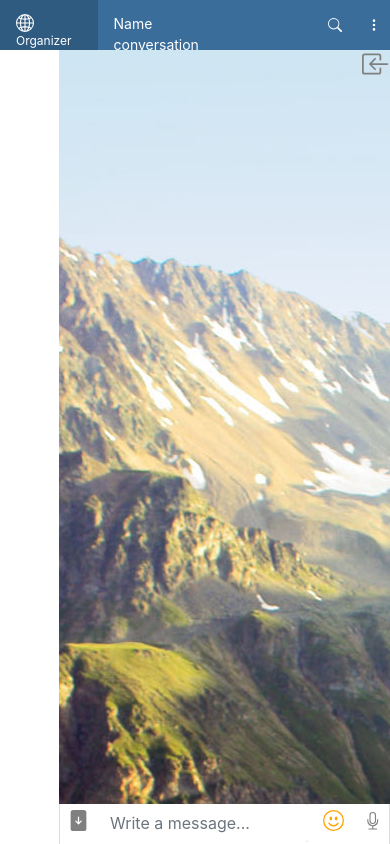
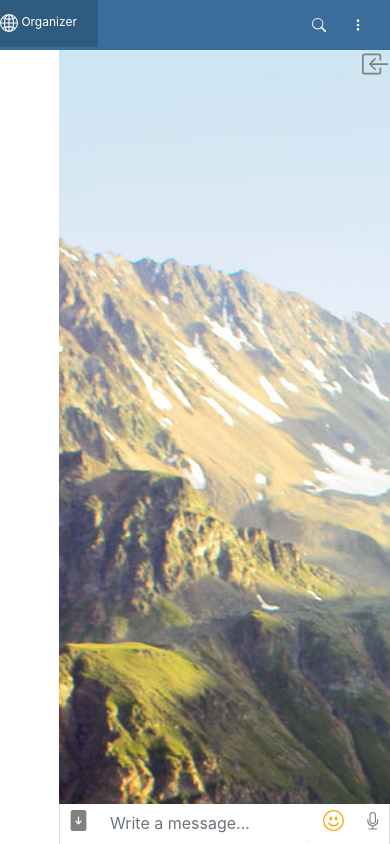
Before and after one commit to AndreyKorolevich/diplom-front-ajsb, a website built with webpack: page src/index.html in a window 390 px wide. Built offline with nearby package versions, Linux system fonts and the light colour scheme.

Commit message:
Fixed appveyor file

```diff
--- a/src/css/media.css
+++ b/src/css/media.css
@@ -4,7 +4,7 @@
   }
 
   .name-conv {
-    width: 35%;
+    display: none;
   }
 
   .search, .nested {
@@ -12,7 +12,7 @@
   }
 
   .header .nav-item:nth-child(3) {
-    width: 20%;
+    width: 55%;
   }
 
   .article {
@@ -59,4 +59,9 @@
     width: 60%;
     background-color: #e7ebf0;
   }
+
+  .header .nav .nav-link {
+    padding: 0.8rem 0;
+  }
+
 }
--- a/src/index.html
+++ b/src/index.html
@@ -25,7 +25,7 @@
         </a>
       </li>
       <li class="nav-item name-conv">
-        <a class="nav-link" id="name-conv" href="#">Name conversation</a>
+        <a class="nav-link" id="name-conv" href="#">Chat</a>
       </li>
       <li class="nav-item">
         <form class="form-inline hidden">
```
Also changed, not shown: .appveyor.yml, .eslintrc.js.
